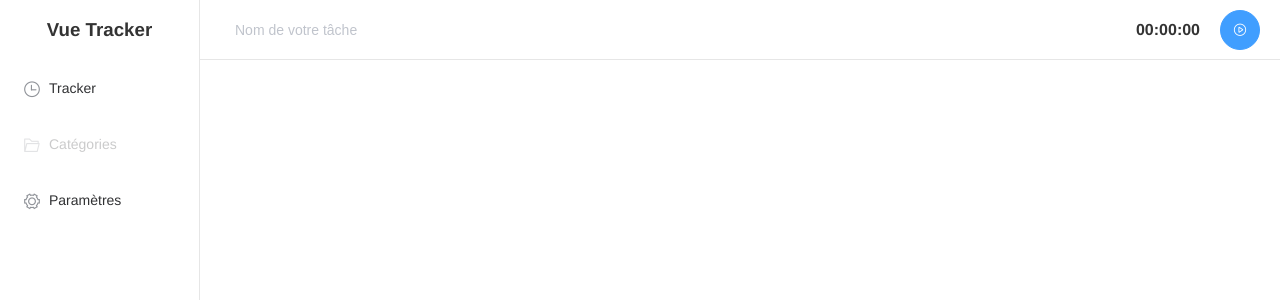
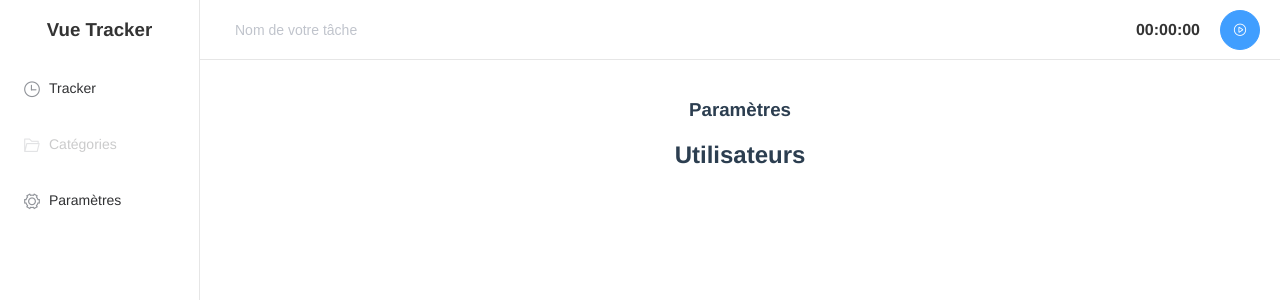
Before and after one commit to younesmjl/ym-time-tracker, a Vue app: page /settings/user in a window 1280 px wide. Shown: the top 300 px of the page. Built offline with nearby package versions, Linux system fonts and the light colour scheme; no server answers.

Commit message:
Ajout de nested routes (children property)

```diff
--- /dev/null
+++ b/src/components/SettingsApp.vue
@@ -0,0 +1,9 @@
+<template>
+  <h2>Application</h2>
+</template>
+
+<script>
+export default {};
+</script>
+
+<style lang="stylus" scoped></style>
--- /dev/null
+++ b/src/components/SettingsUser.vue
@@ -0,0 +1,9 @@
+<template>
+  <h2>Utilisateurs</h2>
+</template>
+
+<script>
+export default {};
+</script>
+
+<style lang="stylus" scoped></style>
--- a/src/pages/Settings.vue
+++ b/src/pages/Settings.vue
@@ -1,5 +1,6 @@
 <template>
   <h1>Paramètres</h1>
+  <router-view></router-view>
 </template>
 
 <script>
```
Also changed, not shown: src/router/index.js (+16 -0 lines).
